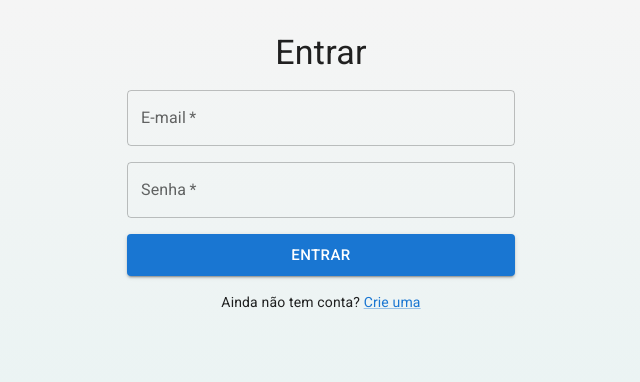
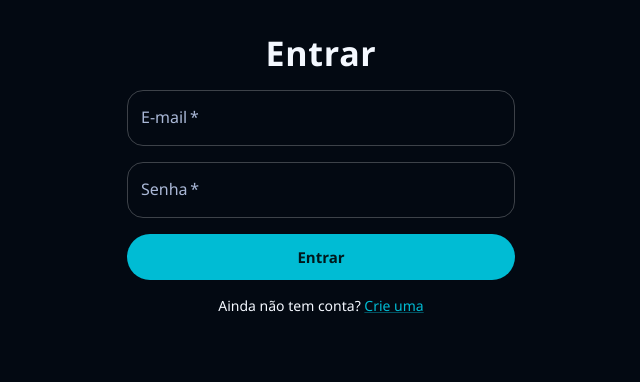
Before and after one commit to victormbr74-bot/FIT2.0, a React (Vite) app: page /login in a window 1280 px wide. Shown: the top 382 px of the page, without its empty margins (319-959 px from the left). Built offline with nearby package versions, Linux system fonts and the light colour scheme; no server answers.

Commit message:
feat: add theme switcher

```diff
--- /dev/null
+++ b/src/contexts/ThemeContext.tsx
@@ -0,0 +1,146 @@
+import { ThemeProvider, createTheme, ThemeOptions } from "@mui/material";
+import { ReactNode, createContext, useContext, useEffect, useMemo, useState } from "react";
+
+type ThemeMode = "light" | "dark";
+
+type ThemeModeContextValue = {
+  mode: ThemeMode;
+  toggleMode: () => void;
+};
+
+const STORAGE_KEY = "fit-theme-mode";
+
+const getInitialMode = (): ThemeMode => {
+  if (typeof window === "undefined") {
+    return "dark";
+  }
+  const stored = window.localStorage.getItem(STORAGE_KEY);
+  if (stored === "light" || stored === "dark") {
+    return stored;
+  }
+  return "dark";
+};
+
+const buildTheme = (mode: ThemeMode) => {
+  const palette: ThemeOptions["palette"] = {
+    mode,
+    primary: {
+      main: mode === "dark" ? "#00bcd4" : "#0a64ff"
+    },
+    secondary: {
+      main: mode === "dark" ? "#ff4081" : "#ff6d00"
+    },
+    background: {
+      default: mode === "dark" ? "#030912" : "#f5f7fb",
+      paper: mode === "dark" ? "#0a1521" : "#ffffff"
+    },
+    text: {
+      primary: mode === "dark" ? "#f4f8ff" : "#0d1b2a",
+      secondary: mode === "dark" ? "#aab8d7" : "#4f5961"
+    },
+    divider: mode === "dark" ? "rgba(255,255,255,0.1)" : "rgba(15,23,42,0.15)"
+  };
+
+  return createTheme({
+    palette,
+    spacing: 8,
+    typography: {
+      fontFamily: '"Segoe UI", system-ui, -apple-system, BlinkMacSystemFont, "Helvetica Neue", sans-serif',
+      button: {
+        textTransform: "none",
+        fontWeight: 700
+      },
+      h4: {
+        fontWeight: 700,
+        letterSpacing: "0.02em"
+      },
+      h5: {
+        fontWeight: 600
+      },
+      body1: {
+        fontWeight: 500
+      }
+    },
+    shape: {
+      borderRadius: 16
+    },
+    components: {
+      MuiPaper: {
+        styleOverrides: {
+          root: {
+            border: "1px solid",
+            borderColor: mode === "dark" ? "rgba(255,255,255,0.08)" : "rgba(18,52,84,0.08)",
+            boxShadow: mode === "dark" ? "0 20px 40px rgba(0,0,0,0.5)" : "0 20px 40px rgba(10,30,80,0.12)"
+          }
+        }
+      },
+      MuiButton: {
+        styleOverrides: {
+          root: {
+            borderRadius: 999,
+            padding: "10px 20px",
+            boxShadow: "none"
+          },
+          contained: {
+            boxShadow: "none"
+          }
+        }
+      },
+      MuiAvatar: {
+        styleOverrides: {
+          root: {
+            fontWeight: 700
+          }
+        }
+      },
+      MuiAppBar: {
+        styleOverrides: {
+          root: {
+            background:
+              mode === "dark"
+                ? "linear-gradient(180deg, rgba(5,16,29,0.9), rgba(5,16,29,0.85))"
+                : "linear-gradient(180deg, #0d47a1, #1a75ff)",
+            boxShadow: "0 8px 30px rgba(0,0,0,0.35)"
+          }
+        }
+      },
+      MuiDrawer: {
+        styleOverrides: {
+          paper: {
+            background: mode === "dark" ? "#061021" : "#e3edff"
+          }
+        }
+      }
+    }
+  });
+};
+
+const ThemeModeContext = createContext<ThemeModeContextValue | undefined>(undefined);
+
+export function ThemeModeProvider({ children }: { children: ReactNode }) {
+  const [mode, setMode] = useState<ThemeMode>(getInitialMode);
+
+  useEffect(() => {
+    window.localStorage.setItem(STORAGE_KEY, mode);
+  }, [mode]);
+
+  const theme = useMemo(() => buildTheme(mode), [mode]);
+
+  const toggleMode = () => {
+    setMode((prev) => (prev === "dark" ? "light" : "dark"));
+  };
+
+  return (
+    <ThemeModeContext.Provider value={{ mode, toggleMode }}>
+      <ThemeProvider theme={theme}>{children}</ThemeProvider>
+    </ThemeModeContext.Provider>
+  );
+}
+
+export function useThemeMode() {
+  const context = useContext(ThemeModeContext);
+  if (!context) {
+    throw new Error("useThemeMode precisa estar dentro de ThemeModeProvider");
+  }
+  return context;
+}
--- a/src/global.css
+++ b/src/global.css
@@ -1,10 +1,6 @@
-@import url("https://fonts.googleapis.com/css2?family=Roboto:wght@400;500;700&display=swap");
-
 :root {
-  font-family: "Roboto", system-ui, -apple-system, BlinkMacSystemFont, "Segoe UI",
+  font-family: "Segoe UI", system-ui, -apple-system, BlinkMacSystemFont, "Helvetica Neue",
     sans-serif;
-  background: #f5f5f5;
-  color: #111;
 }
 
 * {
@@ -14,5 +10,5 @@
 body {
   margin: 0;
   min-height: 100vh;
-  background: linear-gradient(180deg, #f5f5f5 0%, #e0f2f1 100%);
+  background-color: transparent;
 }
--- a/src/main.tsx
+++ b/src/main.tsx
@@ -3,13 +3,16 @@ import ReactDOM from "react-dom/client";
 import { BrowserRouter } from "react-router-dom";
 import { CssBaseline } from "@mui/material";
 import App from "./App";
+import { ThemeModeProvider } from "./contexts/ThemeContext";
 import "./global.css";
 
 ReactDOM.createRoot(document.getElementById("root") as HTMLElement).render(
   <React.StrictMode>
-    <BrowserRouter basename={import.meta.env.BASE_URL}>
+    <ThemeModeProvider>
       <CssBaseline />
-      <App />
-    </BrowserRouter>
+      <BrowserRouter basename={import.meta.env.BASE_URL}>
+        <App />
+      </BrowserRouter>
+    </ThemeModeProvider>
   </React.StrictMode>
 );
--- a/src/pages/SettingsPage.tsx
+++ b/src/pages/SettingsPage.tsx
@@ -2,15 +2,18 @@ import {
   Alert,
   Box,
   Button,
+  FormControlLabel,
   MenuItem,
   Paper,
   Stack,
+  Switch,
   TextField,
   Typography
 } from "@mui/material";
 import { doc, serverTimestamp, updateDoc } from "firebase/firestore";
 import { FormEvent, useEffect, useState } from "react";
 import { useAuth } from "../contexts/AuthContext";
+import { useThemeMode } from "../contexts/ThemeContext";
 import { firestore } from "../services/firebase";
 
 type SettingsForm = {
@@ -21,6 +24,7 @@ type SettingsForm = {
 
 export function SettingsPage() {
   const { user, profile } = useAuth();
+  const { mode, toggleMode } = useThemeMode();
   const [form, setForm] = useState<SettingsForm>({
     goal: profile?.goal ?? "",
     weightKg: profile?.weightKg ? String(profile.weightKg) : "",
@@ -83,6 +87,11 @@ export function SettingsPage() {
       <Paper elevation={3} sx={{ p: 3 }}>
         <form onSubmit={handleSubmit}>
           <Stack spacing={2}>
+            <FormControlLabel
+              control={<Switch checked={mode === "dark"} onChange={toggleMode} />}
+              label="Tema escuro"
+              sx={{ alignSelf: "flex-start" }}
+            />
             <TextField
               select
               label="Objetivo"
```
